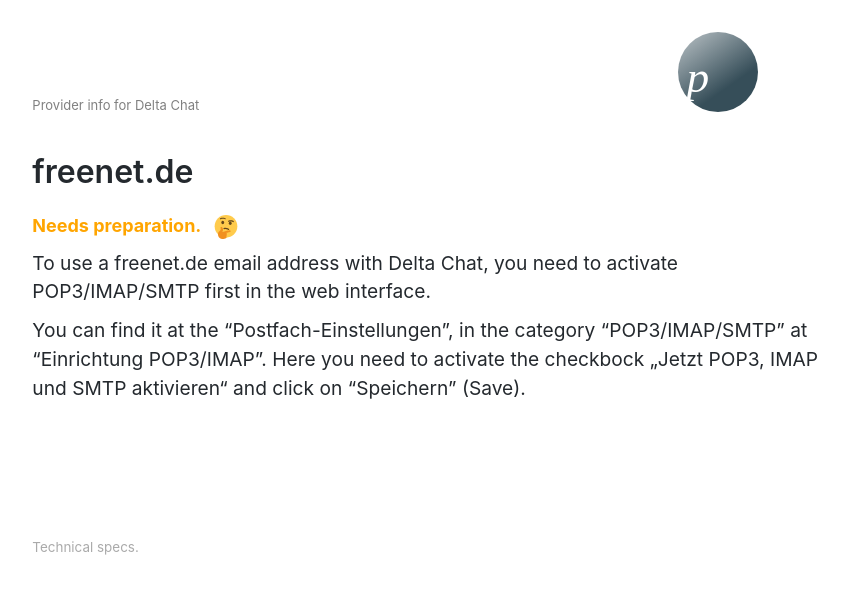
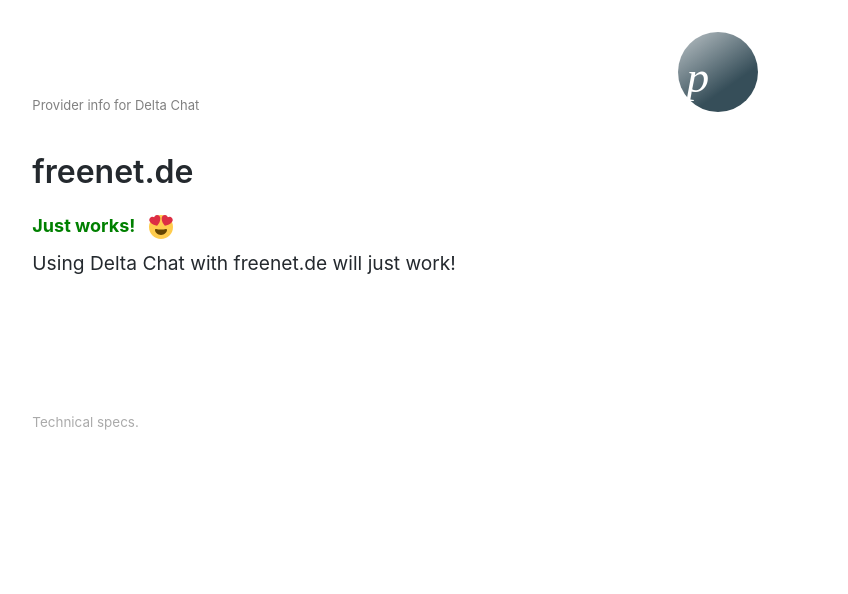
Before and after one commit to deltachat/provider-db, a Jekyll site: the page built from _providers/freenet.de.md, in a window 1280 px wide. Shown: the top 594 px of the page, without its empty margins (213-1061 px from the left). Built offline with Jekyll 4.4.1, drawn with Linux system fonts in a browser that asks for light colours.

Commit message:
Revert "added freenet.de preparation instructions. closes #139"
This reverts commit a21f95fd2bc8acc0b60a1b124357df889bbc2220.

```diff
--- a/_providers/freenet.de.md
+++ b/_providers/freenet.de.md
@@ -1,6 +1,6 @@
 ---
 name: freenet.de
-status: PREPARATION
+status: OK
 domains:
   - freenet.de
 server:
@@ -14,13 +14,4 @@
   type: smtp
 last_checked: 2017-06
 website: https://www.freenet.de/index.html
-before_login_hint: To log in to freenet.de with Delta Chat, you need to activate POP3/IMAP/SMTP in the freenet.de web interface first.
 ---
-
-To use a freenet.de email address with Delta Chat, you need to activate
-POP3/IMAP/SMTP first in the web interface.
-
-You can find it at the "Postfach-Einstellungen", in the category
-"POP3/IMAP/SMTP" at "Einrichtung POP3/IMAP".  Here you need to activate the
-checkbock „Jetzt POP3, IMAP und SMTP aktivieren“ and click on "Speichern"
-(Save).
```
